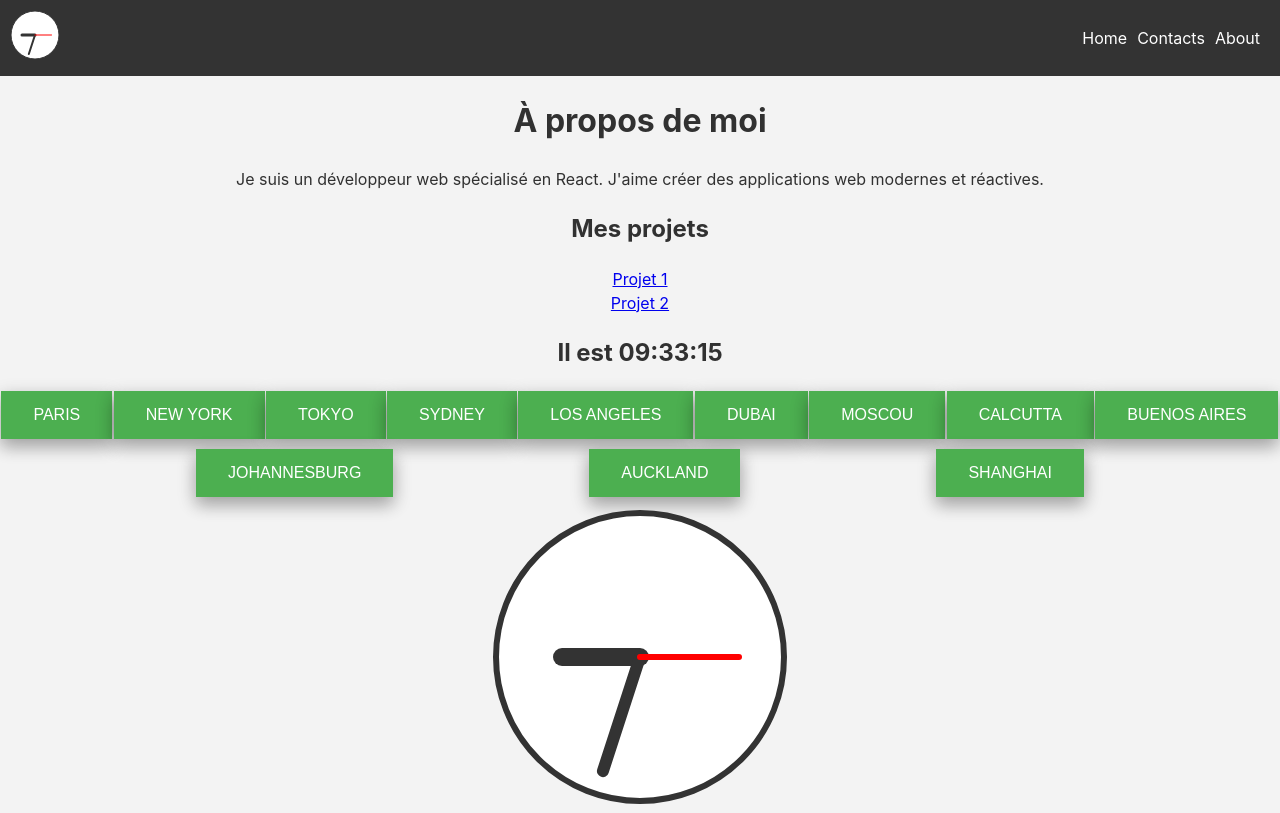
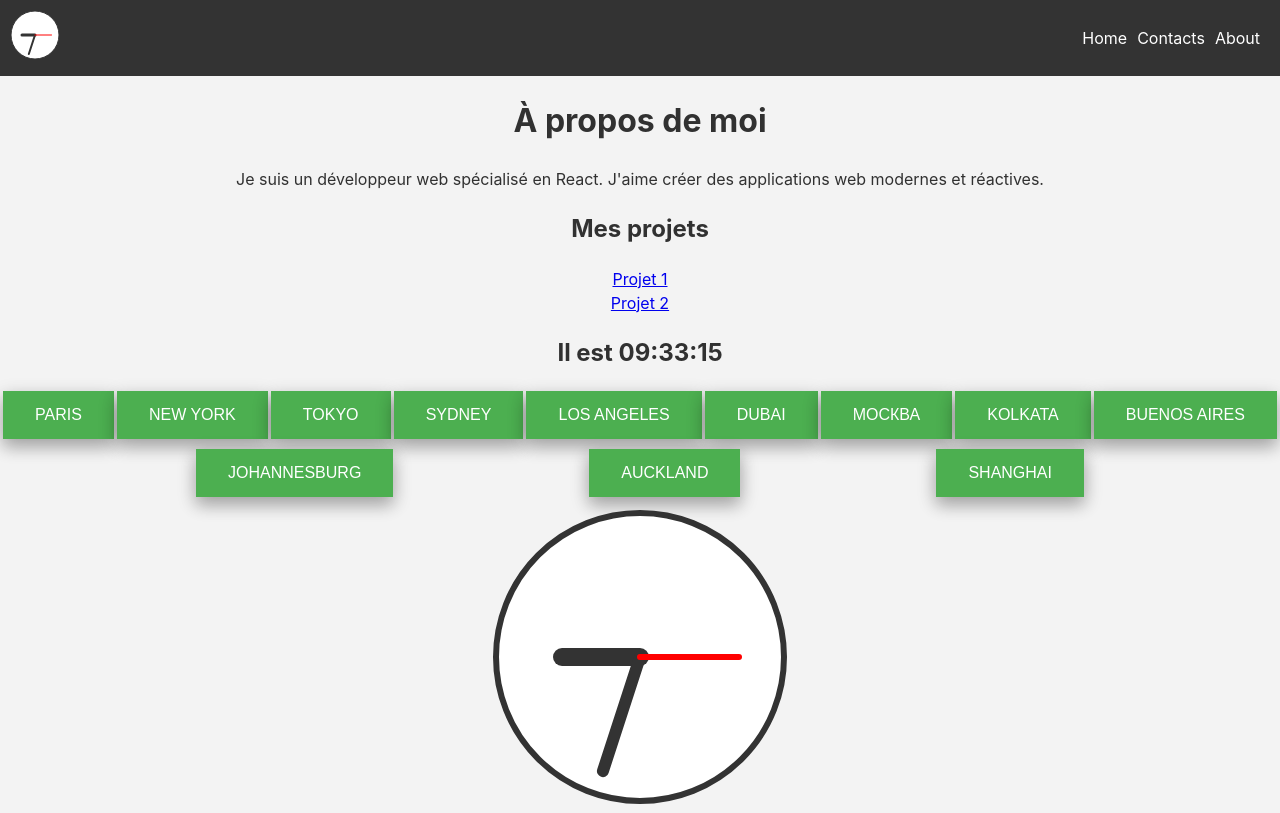
Before and after one commit to elemouellic/react-course, a React (Vite) app: page /about in a window 1280 px wide. Built offline with nearby package versions, Linux system fonts and the light colour scheme.

Commit message:
udpate time zones

```diff
--- a/src/Clock.jsx
+++ b/src/Clock.jsx
@@ -11,13 +11,14 @@ function Clock({ timeZone, changeTimeZone }) {
         <button className="buttonHour" onClick={() => changeTimeZone("Australia/Sydney")}>Sydney</button>
         <button className="buttonHour" onClick={() => changeTimeZone("America/Los_Angeles")}>Los Angeles</button>
         <button className="buttonHour" onClick={() => changeTimeZone("Asia/Dubai")}>Dubai</button>
-        <button className="buttonHour" onClick={() => changeTimeZone("Europe/Moscow")}>Moscou</button>
-        <button className="buttonHour" onClick={() => changeTimeZone("Asia/Kolkata")}>Calcutta</button>
+        <button className="buttonHour" onClick={() => changeTimeZone("Europe/Moscow")}>Москва</button>
+        <button className="buttonHour" onClick={() => changeTimeZone("Asia/Kolkata")}>Kolkata</button>
         <button className="buttonHour" onClick={() => changeTimeZone("America/Argentina/Buenos_Aires")}>Buenos Aires</button>
         <button className="buttonHour" onClick={() => changeTimeZone("Africa/Johannesburg")}>Johannesburg</button>
         <button className="buttonHour" onClick={() => changeTimeZone("Pacific/Auckland")}>Auckland</button>
         <button className="buttonHour" onClick={() => changeTimeZone("Asia/Shanghai")}>Shanghai</button>
     </div>
+
 );
 
     useEffect(() => {
```
